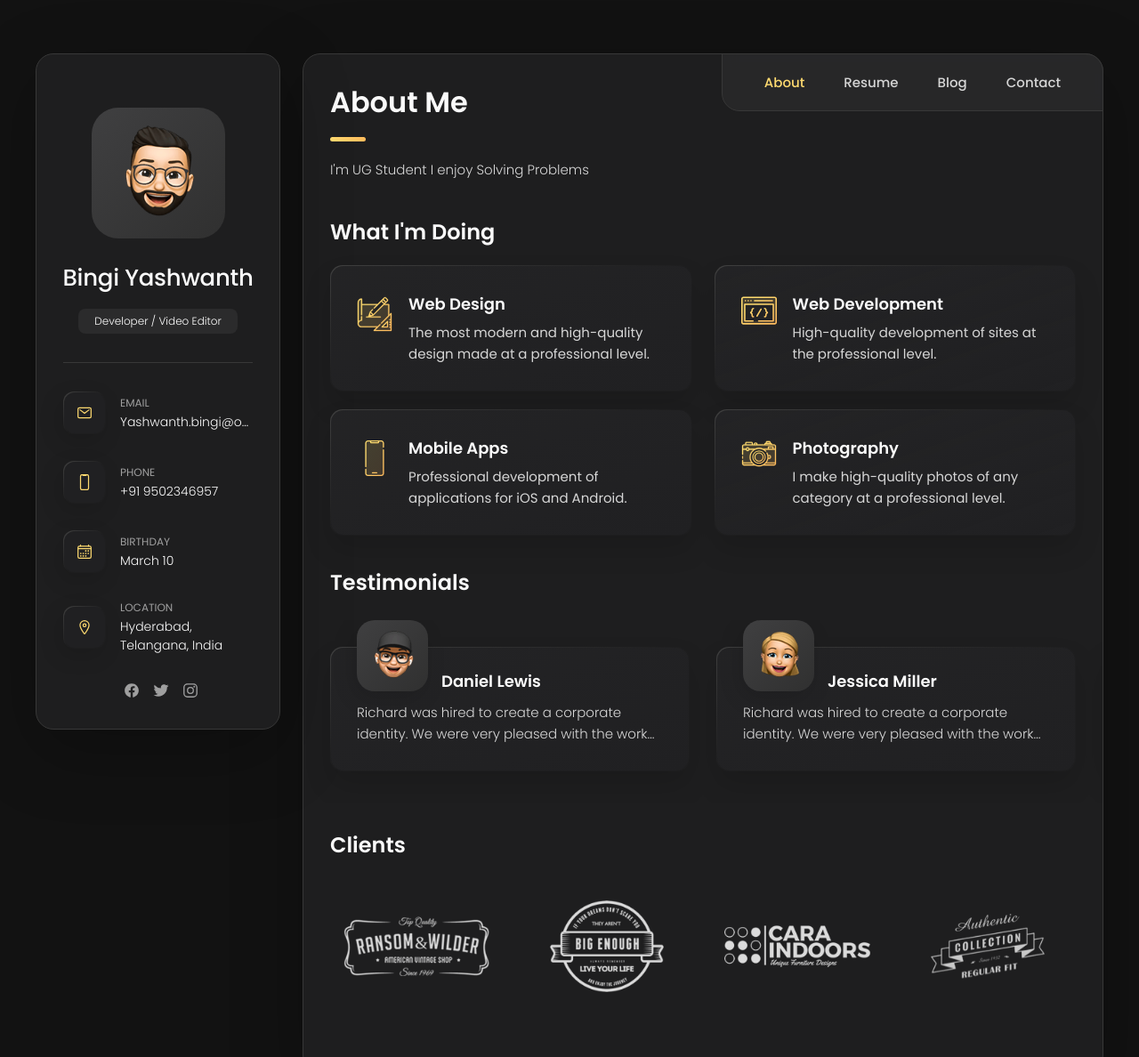
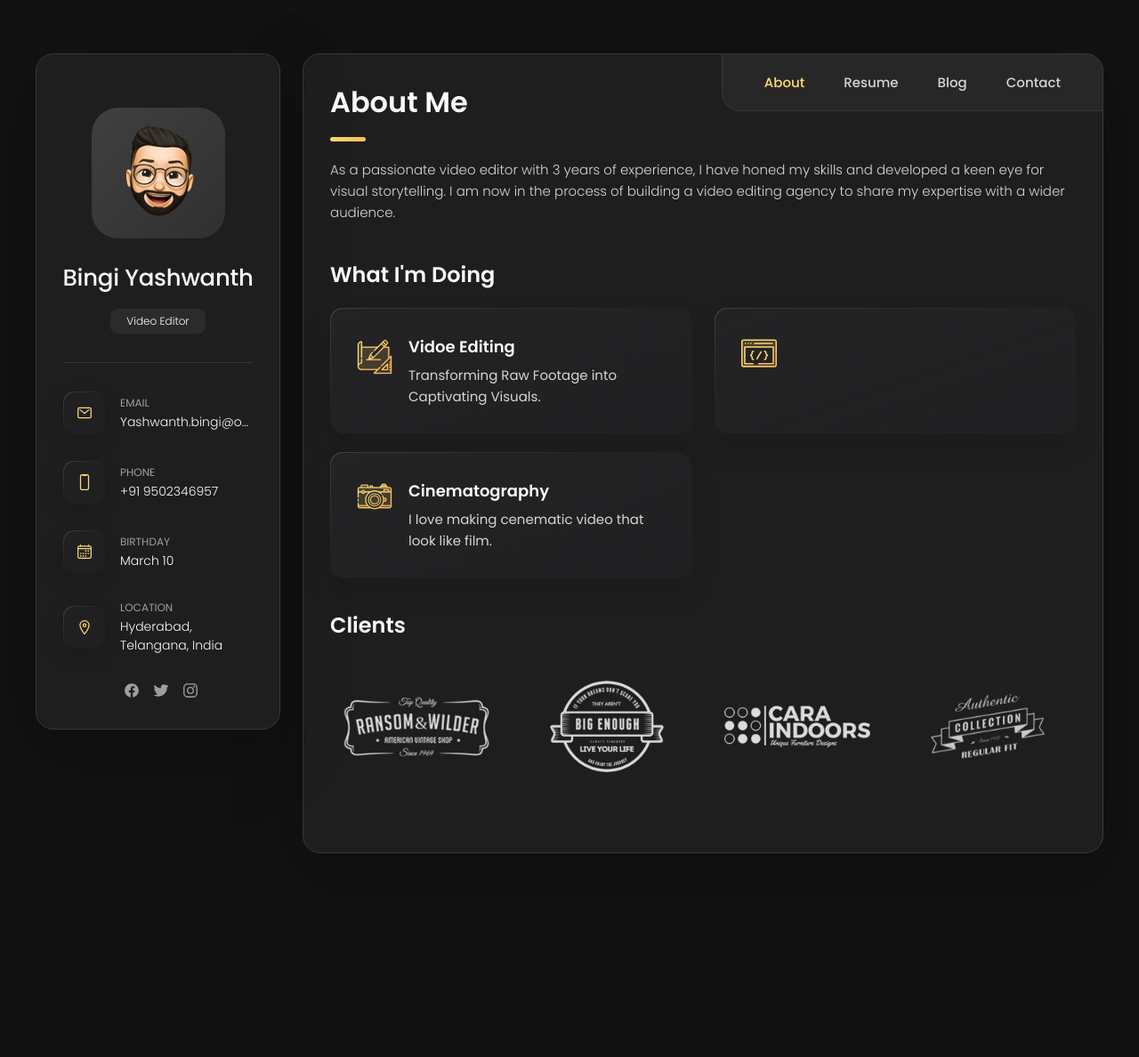
Before and after one commit to NeverYash/design, a plain HTML site: page index.html in a window 1280 px wide. Shown: the top 1188 px of the page at 89% size. After the commit the page ends 1019 px from the top, so only its background shows below. Drawn offline with nearby package versions, Linux system fonts and the light colour scheme.

Commit message:
Update index.html

```diff
--- a/index.html
+++ b/index.html
@@ -48,7 +48,7 @@
         <div class="info-content">
           <h1 class="name" title="Richard hanrick">Bingi Yashwanth</h1>
 
-          <p class="title">Developer / Video Editor</p>
+          <p class="title">Video Editor</p>
         </div>
 
         <button class="info_more-btn" data-sidebar-btn>
@@ -209,9 +209,9 @@
 
         <section class="about-text">
           <p>
-            I'm UG Student
-            I enjoy
-            Solving Problems
+            As a passionate video editor with 3 years of experience,
+            I have honed my skills and developed a keen eye for visual storytelling.
+            I am now in the process of building a video editing agency to share my expertise with a wider audience.
           </p>
 
           <p>
@@ -238,10 +238,10 @@
               </div>
 
               <div class="service-content-box">
-                <h4 class="h4 service-item-title">Web design</h4>
+                <h4 class="h4 service-item-title">Vidoe Editing</h4>
 
                 <p class="service-item-text">
-                  The most modern and high-quality design made at a professional level.
+                  Transforming Raw Footage into Captivating Visuals.
                 </p>
               </div>
 
@@ -253,31 +253,7 @@
                 <img src="./assets/images/icon-dev.svg" alt="Web development icon" width="40">
               </div>
 
-              <div class="service-content-box">
-                <h4 class="h4 service-item-title">Web development</h4>
 
-                <p class="service-item-text">
-                  High-quality development of sites at the professional level.
-                </p>
-              </div>
-
-            </li>
-
-            <li class="service-item">
-
-              <div class="service-icon-box">
-                <img src="./assets/images/icon-app.svg" alt="mobile app icon" width="40">
-              </div>
-
-              <div class="service-content-box">
-                <h4 class="h4 service-item-title">Mobile apps</h4>
-
-                <p class="service-item-text">
-                  Professional development of applications for iOS and Android.
-                </p>
-              </div>
-
-            </li>
 
             <li class="service-item">
 
@@ -286,10 +262,10 @@
               </div>
 
               <div class="service-content-box">
-                <h4 class="h4 service-item-title">Photography</h4>
+                <h4 class="h4 service-item-title">Cinematography</h4>
 
                 <p class="service-item-text">
-                  I make high-quality photos of any category at a professional level.
+                  I love making cenematic video that look like film.
                 </p>
               </div>
 
@@ -301,111 +277,7 @@
 
 
         <!--
-          - testimonials
-        -->
-
-        <section class="testimonials">
-
-          <h3 class="h3 testimonials-title">Testimonials</h3>
-
-          <ul class="testimonials-list has-scrollbar">
-
-            <li class="testimonials-item">
-              <div class="content-card" data-testimonials-item>
-
-                <figure class="testimonials-avatar-box">
-                  <img src="./assets/images/avatar-1.png" alt="Daniel lewis" width="60" data-testimonials-avatar>
-                </figure>
-
-                <h4 class="h4 testimonials-item-title" data-testimonials-title>Daniel lewis</h4>
-
-                <div class="testimonials-text" data-testimonials-text>
-                  <p>
-                    Richard was hired to create a corporate identity. We were very pleased with the work done. She has a
-                    lot of experience
-                    and is very concerned about the needs of client. Lorem ipsum dolor sit amet, ullamcous cididt
-                    consectetur adipiscing
-                    elit, seds do et eiusmod tempor incididunt ut laborels dolore magnarels alia.
-                  </p>
-                </div>
-
-              </div>
-            </li>
-
-            <li class="testimonials-item">
-              <div class="content-card" data-testimonials-item>
-
-                <figure class="testimonials-avatar-box">
-                  <img src="./assets/images/avatar-2.png" alt="Jessica miller" width="60" data-testimonials-avatar>
-                </figure>
-
-                <h4 class="h4 testimonials-item-title" data-testimonials-title>Jessica miller</h4>
-
-                <div class="testimonials-text" data-testimonials-text>
-                  <p>
-                    Richard was hired to create a corporate identity. We were very pleased with the work done. She has a
-                    lot of experience
-                    and is very concerned about the needs of client. Lorem ipsum dolor sit amet, ullamcous cididt
-                    consectetur adipiscing
-                    elit, seds do et eiusmod tempor incididunt ut laborels dolore magnarels alia.
-                  </p>
-                </div>
-
-              </div>
-            </li>
-
-            <li class="testimonials-item">
-              <div class="content-card" data-testimonials-item>
-
-                <figure class="testimonials-avatar-box">
-                  <img src="./assets/images/avatar-3.png" alt="Emily evans" width="60" data-testimonials-avatar>
-                </figure>
-
-                <h4 class="h4 testimonials-item-title" data-testimonials-title>Emily evans</h4>
-
-                <div class="testimonials-text" data-testimonials-text>
-                  <p>
-                    Richard was hired to create a corporate identity. We were very pleased with the work done. She has a
-                    lot of experience
-                    and is very concerned about the needs of client. Lorem ipsum dolor sit amet, ullamcous cididt
-                    consectetur adipiscing
-                    elit, seds do et eiusmod tempor incididunt ut laborels dolore magnarels alia.
-                  </p>
-                </div>
-
-              </div>
-            </li>
-
-            <li class="testimonials-item">
-              <div class="content-card" data-testimonials-item>
-
-                <figure class="testimonials-avatar-box">
-                  <img src="./assets/images/avatar-4.png" alt="Henry william" width="60" data-testimonials-avatar>
-                </figure>
-
-                <h4 class="h4 testimonials-item-title" data-testimonials-title>Henry william</h4>
-
-                <div class="testimonials-text" data-testimonials-text>
-                  <p>
-                    Richard was hired to create a corporate identity. We were very pleased with the work done. She has a
-                    lot of experience
-                    and is very concerned about the needs of client. Lorem ipsum dolor sit amet, ullamcous cididt
-                    consectetur adipiscing
-                    elit, seds do et eiusmod tempor incididunt ut laborels dolore magnarels alia.
-                  </p>
-                </div>
-
-              </div>
-            </li>
-
-          </ul>
-
-        </section>
-
-
-        <!--
-          - testimonials modal
-        -->
+       /
 
         <div class="modal-container" data-modal-container>
 
@@ -448,7 +320,7 @@
         </div>
 
 
-        <!--
+
           - clients
         -->
 
@@ -528,44 +400,32 @@
 
             <li class="timeline-item">
 
-              <h4 class="h4 timeline-item-title">University school of the arts</h4>
+              <h4 class="h4 timeline-item-title">BITS Warangal</h4>
 
-              <span>2007 — 2008</span>
+              <span>2021 — 2024</span>
 
               <p class="timeline-text">
-                Nemo enims ipsam voluptatem, blanditiis praesentium voluptum delenit atque corrupti, quos dolores et
+                <!-- Nemo enims ipsam voluptatem, blanditiis praesentium voluptum delenit atque corrupti, quos dolores et
                 quas molestias
-                exceptur.
+                exceptur. -->
               </p>
 
             </li>
 
             <li class="timeline-item">
 
-              <h4 class="h4 timeline-item-title">New york academy of art</h4>
+              <h4 class="h4 timeline-item-title">GPT Parkal</h4>
 
-              <span>2006 — 2007</span>
+              <span>2018 — 2021</span>
 
               <p class="timeline-text">
-                Ratione voluptatem sequi nesciunt, facere quisquams facere menda ossimus, omnis voluptas assumenda est
-                omnis..
+                <!-- Ratione voluptatem sequi nesciunt, facere quisquams facere menda ossimus, omnis voluptas assumenda est
+                omnis.. -->
               </p>
 
             </li>
 
-            <li class="timeline-item">
 
-              <h4 class="h4 timeline-item-title">High school of art and design</h4>
-
-              <span>2002 — 2004</span>
-
-              <p class="timeline-text">
-                Duis aute irure dolor in reprehenderit in voluptate, quila voluptas mag odit aut fugit, sed consequuntur
-                magni dolores
-                eos.
-              </p>
-
-            </li>
 
           </ol>
 
@@ -638,8 +498,8 @@
             <li class="skills-item">
 
               <div class="title-wrapper">
-                <h5 class="h5">Web design</h5>
-                <data value="80">80%</data>
+                <h5 class="h5">Video Editing</h5>
+                <data value="80">90%</data>
               </div>
 
               <div class="skill-progress-bg">
@@ -677,8 +537,8 @@
             <li class="skills-item">
 
               <div class="title-wrapper">
-                <h5 class="h5">WordPress</h5>
-                <data value="50">50%</data>
+                <h5 class="h5">Cinematography</h5>
+                <data value="50">70%</data>
               </div>
 
               <div class="skill-progress-bg">
@@ -716,16 +576,13 @@
             </li>
 
             <li class="filter-item">
-              <button data-filter-btn>Web design</button>
+              <button data-filter-btn>Video Editing</button>
             </li>
 
             <li class="filter-item">
-              <button data-filter-btn>Applications</button>
+              <button data-filter-btn>Cinematography</button>
             </li>
 
-            <li class="filter-item">
-              <button data-filter-btn>Web development</button>
-            </li>
 
           </ul>
 
@@ -748,7 +605,7 @@
               </li>
 
               <li class="select-item">
-                <button data-select-item>Web design</button>
+                <button data-select-item>Video Editing</button>
               </li>
 
               <li class="select-item">
```
